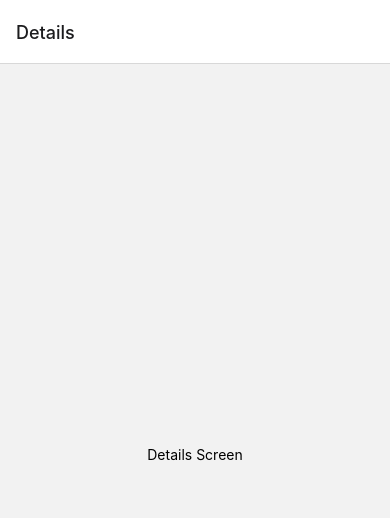
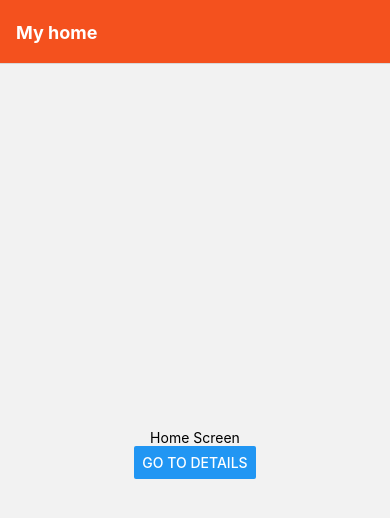
Before and after one commit to MaevaMerveille/Cocktails, a React Native app in the folder CocktailApp/: screen / in a window 390 px wide. Shown: the top 518 px of the page. Built offline with nearby package versions, Linux system fonts and the light colour scheme.

Commit message:
suivi du tuto react navigation doc

```diff
--- a/CocktailApp/App.js
+++ b/CocktailApp/App.js
@@ -1,31 +1,79 @@
 import { StatusBar } from 'expo-status-bar';
-import { StyleSheet, Text, View } from 'react-native';
+import { StyleSheet, Text, View, Button } from 'react-native';
 import { NavigationContainer } from '@react-navigation/native';
 import { createNativeStackNavigator } from '@react-navigation/native-stack';
 
-function HomeScreen() {
+function HomeScreen({ navigation }) {
   return (
     <View style={{ flex: 1, alignItems: 'center', justifyContent: 'center' }}>
       <Text>Home Screen</Text>
-    </View>
-  );
-}
-function DetailsScreen() {
-  return (
-    <View style={{ flex: 1, alignItems: 'center', justifyContent: 'center' }}>
-      <Text>Details Screen</Text>
+      <Button
+        title="Go to Details"
+        onPress={() => {
+          /* 1. Navigate to the Details route with params */
+          navigation.navigate('Details', {
+            itemId: 89,
+            otherParam: 'anything you want here',
+          });
+        }}
+      />
     </View>
   );
 }
 
+function DetailsScreen({ route, navigation }) {
+  /* 2. Get the param */
+  const { itemId, otherParam } = route.params;
+  return (
+    <View style={{ flex: 1, alignItems: 'center', justifyContent: 'center' }}>
+      <Text>Details Screen</Text>
+      <Text>itemId: {JSON.stringify(itemId)}</Text>
+      <Text>otherParam: {JSON.stringify(otherParam)}</Text>
+      <Button
+        title="Go to Details... again"
+        onPress={() =>
+          navigation.push('Details', {
+            itemId: Math.floor(Math.random() * 100),
+          })
+        }
+      />
+      <Button title="Go to Home" onPress={() => navigation.navigate('Home')} />
+      <Button title="Go back" onPress={() => navigation.goBack()} />
+    </View>
+  );
+}
+function StackScreen() {
+  return (
+    <Stack.Navigator>
+      <Stack.Screen
+        name="Home"
+        component={HomeScreen}
+        options={{ title: 'My home' }}
+      />
+    </Stack.Navigator>
+  );
+}
 const Stack = createNativeStackNavigator();
 
 export default function App() {
   return (
     <NavigationContainer>
-      <Stack.Navigator initialRouteName="Details">
-        <Stack.Screen name="Home" component={HomeScreen} />
-        <Stack.Screen name="Details" component={DetailsScreen} />
+      <Stack.Navigator initialRouteName="Home">
+      <Stack.Screen
+        name="Home"
+        component={HomeScreen}
+        options={{
+          title: 'My home',
+          headerStyle: {
+            backgroundColor: '#f4511e',
+          },
+          headerTintColor: '#fff',
+          headerTitleStyle: {
+            fontWeight: 'bold',
+          },
+        }}
+      />
+        <Stack.Screen name="Details" component={DetailsScreen}  initialParams={{ itemId: 42 }}/>
       </Stack.Navigator>
     </NavigationContainer>
   );
```
